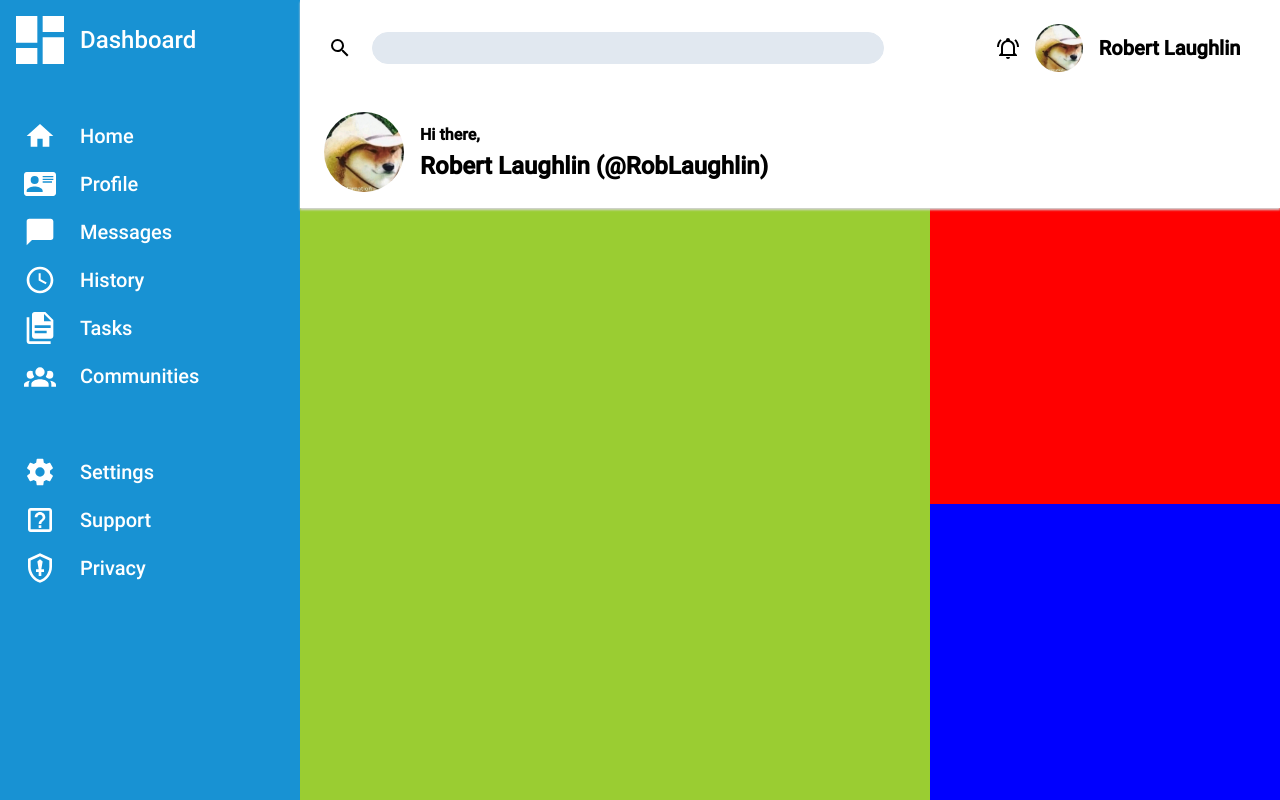
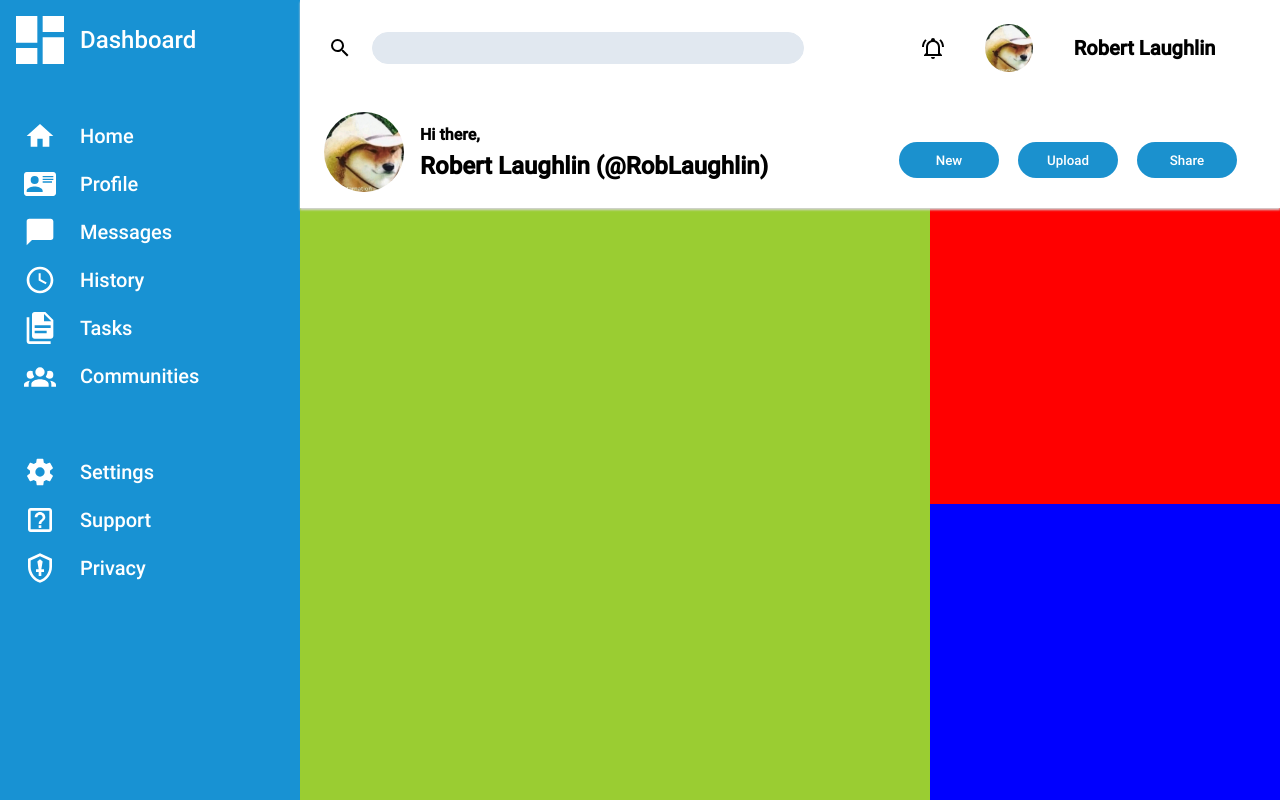
Before and after one commit to RobLaughlin/TOP-Admin-Dashboard, a plain HTML site: page index.html in a window 1280 px wide. Drawn offline with Linux system fonts and the light colour scheme.

Commit message:
Add and style button section

```diff
--- a/css/dashboard.css
+++ b/css/dashboard.css
@@ -41,7 +41,7 @@
     box-shadow: 0px 2px 2px lightgray;
     z-index: 1;
     display: grid;
-    grid-template-columns: 1fr 300px;
+    grid-template-columns: 1fr 400px;
     grid-template-rows: 1fr 1fr;
     gap: 16px;
 }
@@ -177,6 +177,7 @@
     margin-bottom: 16px;
     align-items: center;
 }
+
 /* Greeting section */
 .greetingContainer > .profilePicture {
     width: 80px;
@@ -195,3 +196,26 @@
     margin-bottom: auto;
     font-size: 24px;
 }
+
+.header > .buttonContainer {
+    display: flex;
+    justify-content: space-evenly;
+    align-items: center;
+    margin-right: 24px;
+}
+
+/* Header button section */
+.header button {
+    width: 100px;
+    height: 36px;
+    border-radius: 36px;
+    outline: none;
+    border: none;
+    background-color: #1b91ce;
+    color: white;
+}
+
+.header button:hover {
+    cursor: pointer;
+    background-color: #1fa6ea;
+}
--- a/index.html
+++ b/index.html
@@ -71,6 +71,11 @@
                 <span class="greeting">Hi there,</span>
                 <span class="nameTag">Robert Laughlin (@RobLaughlin)</span>
             </div>
+            <div class="buttonContainer">
+                <button>New</button>
+                <button>Upload</button>
+                <button>Share</button>
+            </div>
         </div>
         <div class="content">
             <div class="projects"></div>
```
